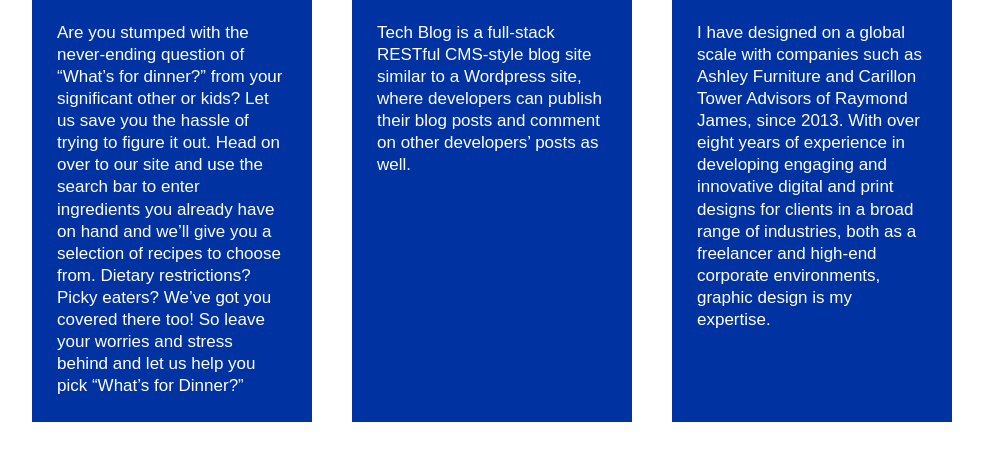
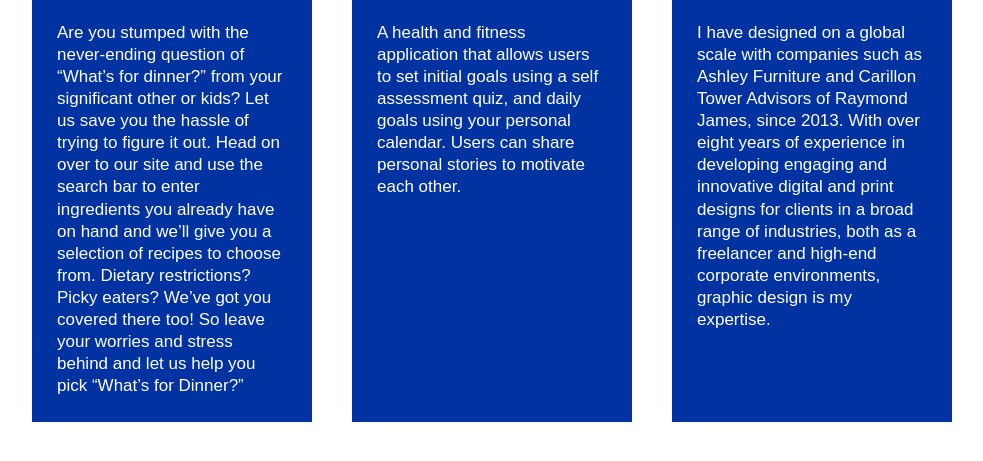
Before and after one commit to valiantcreative33/html-portfolio, a plain HTML site: page index.html in a window 1280 px wide. Shown: the part 4743-5204 px from the top of the page, without its empty margins (148-1131 px from the left). Drawn offline with Linux system fonts and the light colour scheme.

Commit message:
added the FITTER app to the portfolio

```diff
--- a/assets/css/style.css
+++ b/assets/css/style.css
@@ -304,7 +304,7 @@ header nav ul li a:hover {
 }
 
 .trainer-2 {
-  background-image: url("../images/draft-room.jpg");
+  background-image: url("../images/fitter-mockup.png");
   background-size: cover;
 }
 
--- a/index.html
+++ b/index.html
@@ -125,15 +125,15 @@
                 <article class="trainer">
                     <div class="trainer-img trainer-2">
                         <div>
-                            <h3 class="trainer-name ui-link"><a href="https://sleepy-island-61088.herokuapp.com/" target="_blank" style="color: white;">Full Stack Development</a></h3>
-                            <h4 class="trainer-role">Tech Blog</h4>
+                            <h3 class="trainer-name ui-link"><a href="https://frozen-ravine-95295.herokuapp.com/" target="_blank" style="color: white;">Full Stack Development</a></h3>
+                            <h4 class="trainer-role">FITTER</h4>
                         </div>
                     </div>
                     <div class="trainer-bio">
                         <h3 class="trainer-name">Full Stack Development</h3>
-                        <h4 class="trainer-role">Tech Blog</h4>
+                        <h4 class="trainer-role">FITTER</h4>
                         <p>
-                            Tech Blog is a full-stack RESTful CMS-style blog site similar to a Wordpress site, where developers can publish their blog posts and comment on other developers’ posts as well.
+                            A health and fitness application that allows users to set initial goals using a self assessment quiz, and daily goals using your personal calendar. Users can share personal stories to motivate each other.
                         </p>
                     </div>
                 </article>
```
Also changed, not shown: assets/images/2fitfitness-ui-ux.jpg (added), 4 other files.
